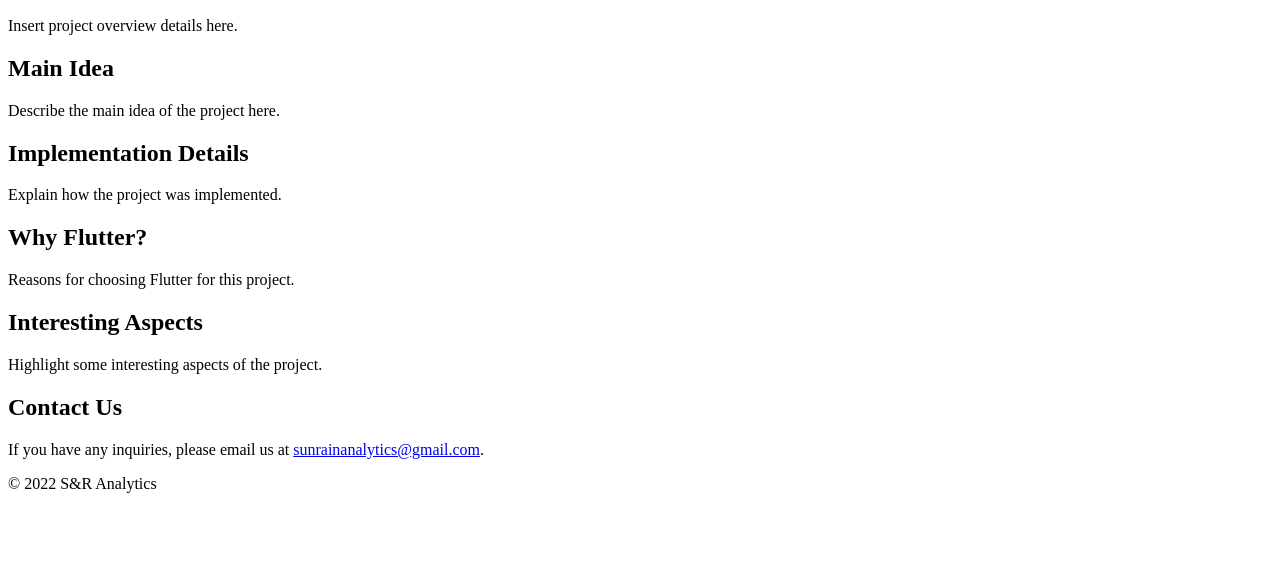
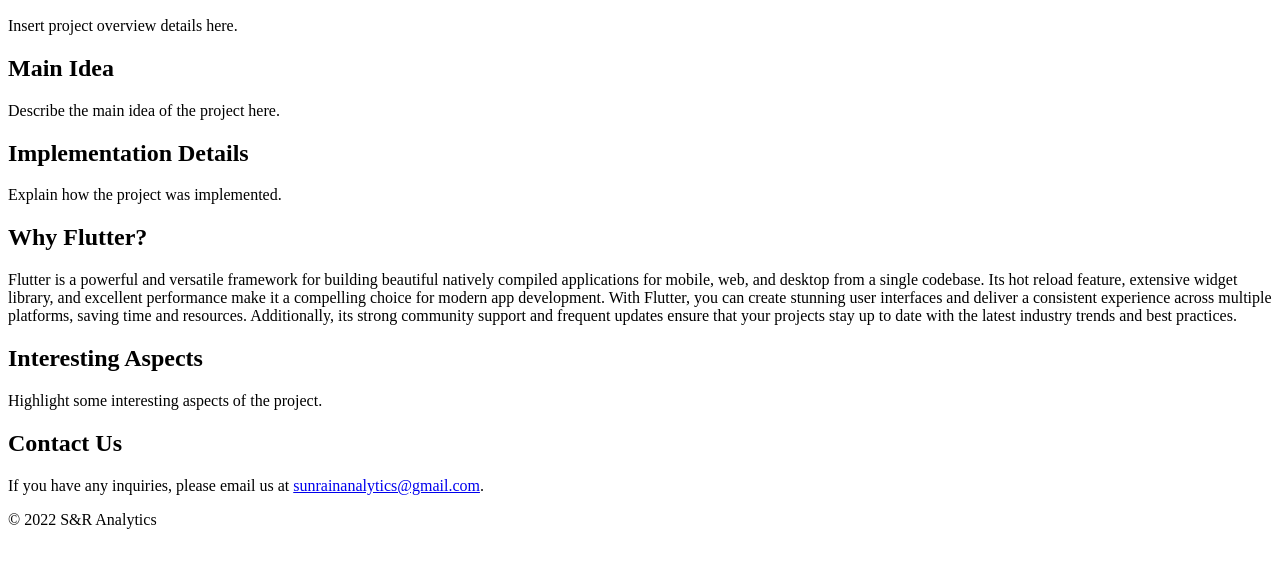
Before and after one commit to isaac8189/weather-app-by-S-R-Analytics, a plain HTML site: page index.html in a window 1280 px wide. Shown: the part 110-678 px from the top of the page. Drawn offline with Linux system fonts and the light colour scheme.

Commit message:
Update index.html

```diff
--- a/index.html
+++ b/index.html
@@ -27,7 +27,7 @@
 
     <section id="why-flutter">
         <h2>Why Flutter?</h2>
-        <p>Reasons for choosing Flutter for this project.</p>
+        <p>Flutter is a powerful and versatile framework for building beautiful natively compiled applications for mobile, web, and desktop from a single codebase. Its hot reload feature, extensive widget library, and excellent performance make it a compelling choice for modern app development. With Flutter, you can create stunning user interfaces and deliver a consistent experience across multiple platforms, saving time and resources. Additionally, its strong community support and frequent updates ensure that your projects stay up to date with the latest industry trends and best practices.</p>
     </section>
 
     <section id="interesting-aspects">
```
